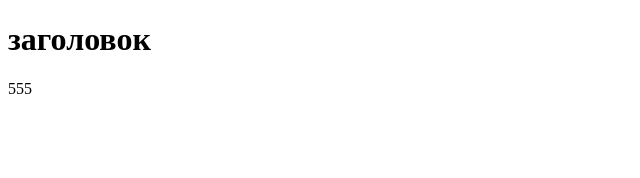
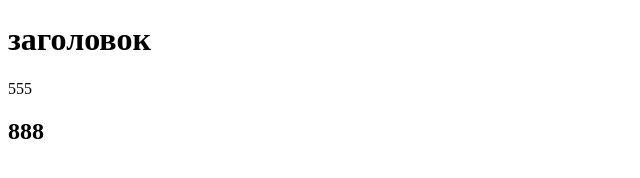
Before and after one commit to YuraBondar/goit-markup-hw-01, a plain HTML site: page index.html in a window 1280 px wide. Shown: the full height of the page, 0-640 px from the left. Drawn offline with Linux system fonts and the light colour scheme.

Commit message:
test1
test1

```diff
--- a/index.html
+++ b/index.html
@@ -9,6 +9,7 @@
 
     <h1>заголовок</h1>
     <p>555</p>
+    <h2>888</h2>
 
 
 </body>
```
